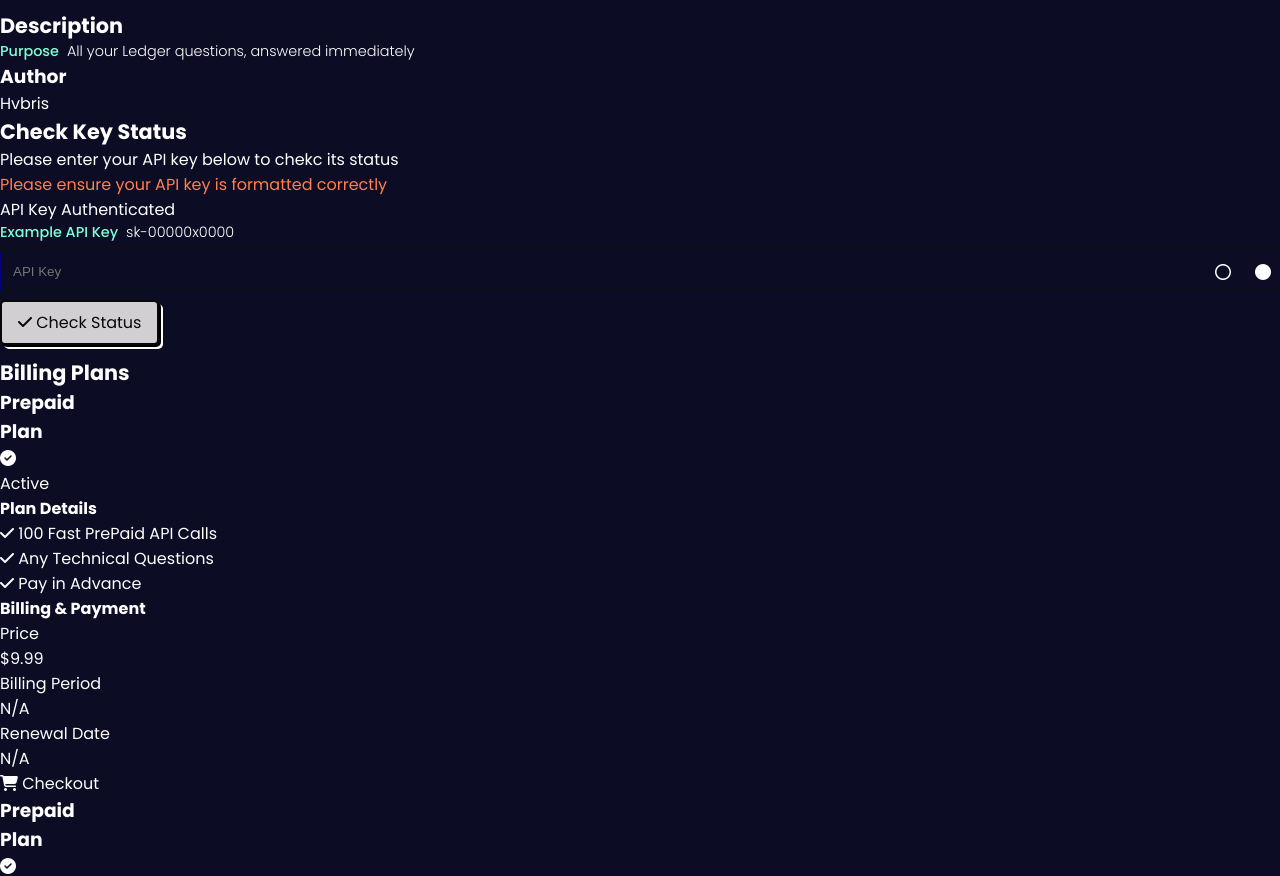
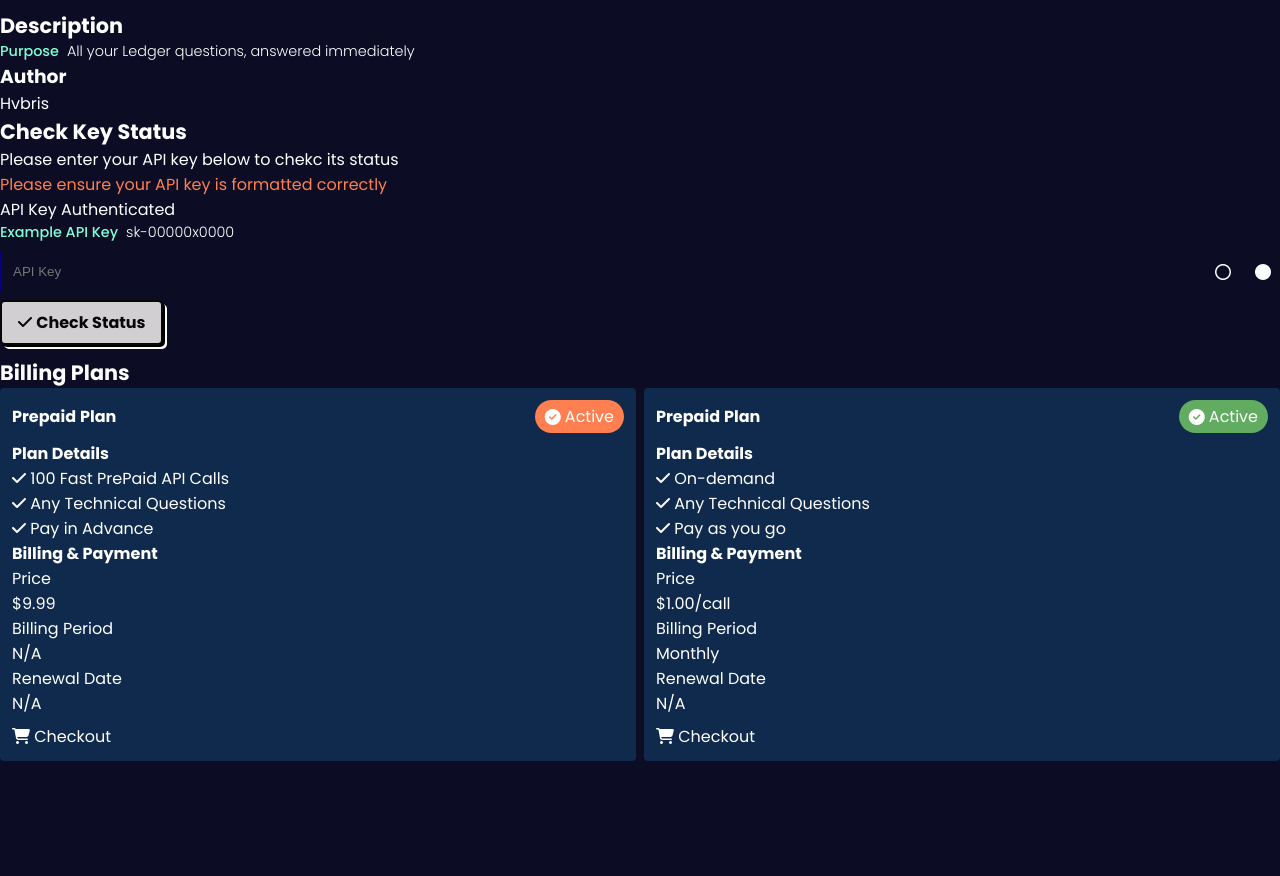
Before and after one commit to hvbr1s/api_project, a website: page public/index.html in a window 1280 px wide. Shown: the part 86-962 px from the top of the page. After the commit the page ends 847 px from the top, so only its background shows below. Drawn offline with Linux system fonts and the light colour scheme.

Commit message:
even more css

```diff
--- a/public/index.html
+++ b/public/index.html
@@ -35,7 +35,8 @@
             padding: 24px;
             width:100%;
             max-width: 1000px;
-            margin: 0 auto
+            margin: 0 auto;
+            gap: 24px;
         }
 
         .headerContainer {
@@ -44,6 +45,11 @@
             justify-content: space-between
 
         }
+
+        /* .headerContainer h1{
+            align-items: left;
+        } */
+
         .headerContainer a,
         .updateBtn,
         .addKey {
@@ -152,12 +158,67 @@
             color:white
         }
 
+        .section{
+            display: flex;
+            flex-direction: column;
+        }
+
+        .planContainer{
+            display: grid;
+            grid-template-columns: repeat(2, minmax(0, 1fr));
+            gap: 8px;
+        }
+
+        .subscription{
+            display: flex;
+            flex-direction: column;
+            gap: 8px;
+            background: hsla(200, 80%, 50%, 0.2);
+            padding: 12px;
+            border-radius: 4px;
+
+        }
+
+        .subscriptionHeader{
+            display: flex;
+            align-items: center;
+            justify-content: space-between;
+        }
+
+        .subscriptionHeader div{
+            display: flex;
+            align-items: center;
+            gap: 4px;
+        }
+
+        .subscriptionHeader h3{
+            font-size: 1rem;
+
+        }
+
+        .activePlan,
+        .activePlan2{
+            border-radius: 20px;
+            background: coral;
+            padding: 4px 10px;
+            display: flex;
+            align-items: center;
+            gap: 4px;
+
+        }
+
+        .activePlan2{
+            background: rgb(97, 172, 97);
+        }
+
+
+
     </style>
 </head>
 <body>
     <div class="container">
         <div class="headerContainer">
-             <h1>SamBot API</h1>
+             <h1>🤖SamBot API</h1>
              <a class="first" href="#">
                 <i class="fa-solid fa-book"></i>
                 Docs
@@ -192,7 +253,7 @@
             <i class="fa-solid fa-circle codeCheck"></i>
         </div>
         <div class="addKey">
-            <i class="fa-solid fa-check"></i> Check Status
+            <i class="fa-solid fa-check"></i> <b>Check Status</b>
         </div>
     </section>
     <section>
@@ -252,7 +313,7 @@
                         <h3 class="currPlan">Prepaid</h3>
                         <h3>Plan</h3>
                     </div>
-                    <div class="activePlan">
+                    <div class="activePlan2">
                         <i class="fa-solid fa-circle-check"></i>
                         <p>Active</p>
                     </div>
```
